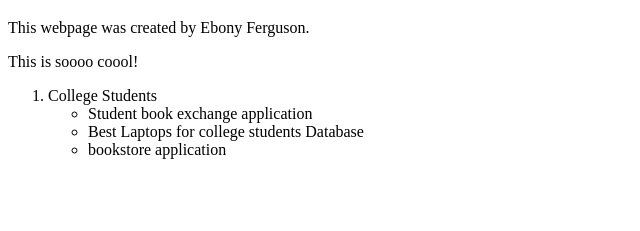
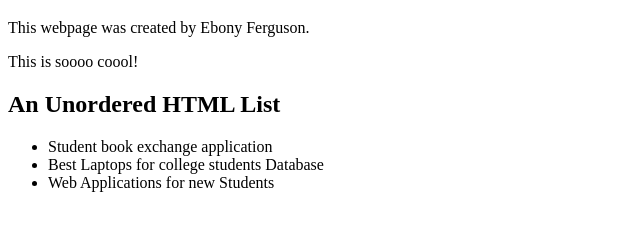
Before and after one commit to Ebonyferg96/Ebonyferg96.github.io, a plain HTML site: page index.html in a window 1280 px wide. Shown: the part 61-292 px from the top of the page, without its empty margins (0-640 px from the left). Drawn offline with Linux system fonts and the light colour scheme.

Commit message:
this is a test file by Ebony

```diff
--- a/index.html
+++ b/index.html
@@ -8,13 +8,13 @@
 	<h1>Hello World</h1>
 	<p>This webpage was created by Ebony Ferguson.</p>
 	<p>This is soooo coool!</p>
-	<ol>
-		<li>College Students</li>
-			<ul>
-				<li>Student book exchange application</li>
-				<li>Best Laptops for college students Database</li>
-				<li>bookstore application</li>
-			</ul>
-	</ol>
+	<h2>An Unordered HTML List</h2>
+
+		<ul>
+  			<li>Student book exchange application</li>
+  			<li>Best Laptops for college students Database</li>
+  			<li>Web Applications for new Students</li>
+		</ul>
+
 </body>
 </html>
```
